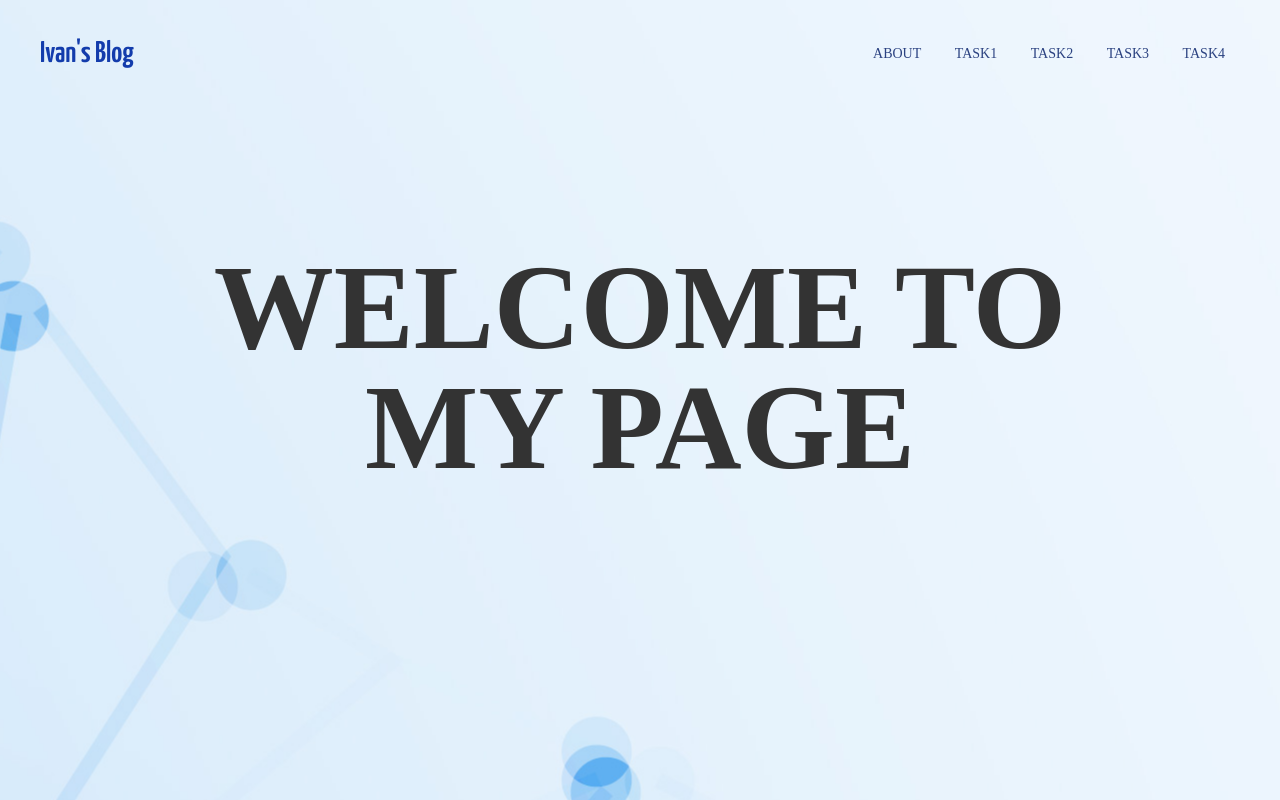
After one commit to vale91k/portfolio_project, a PHP site: page /header.php in a window 1280 px wide. The commit adds this page. Run offline with PHP 8.4, Linux system fonts and the light colour scheme.

Commit message:
3-task Создание header.php и подключение его в index.php

```diff
--- /dev/null
+++ b/header.php
@@ -0,0 +1,36 @@
+<!doctype html>
+<html lang="en">
+<head>
+    <meta charset="UTF-8">
+    <meta name="viewport"
+          content="width=device-width, user-scalable=no, initial-scale=1.0, maximum-scale=1.0, minimum-scale=1.0">
+    <meta http-equiv="X-UA-Compatible" content="ie=edge">
+    <link rel="stylesheet" href="styles/css/style.css">
+    <link href="https://fonts.googleapis.com/css2?family=Yanone+Kaffeesatz:wght@200;600&display=swap" rel="stylesheet">
+    <title>Ivan's Blog</title>
+</head>
+<body>
+<header class="header">
+    <div class="container">
+        <div class="header__inner">
+            <div class="header__logo">Ivan's Blog</div>
+            <nav class="nav">
+                <a class="nav__link" href="#">About</a>
+                <a class="nav__link" href="#">Task1</a>
+                <a class="nav__link" href="#">Task2</a>
+                <a class="nav__link" href="#">Task3</a>
+                <a class="nav__link" href="#">Task4</a>
+            </nav>
+        </div>
+    </div>
+</header>
+<div class="main_page">
+    <div class="container">
+        <div class="main_page__inner">
+        <h1 class="main_page__title">Welcome to my page</h1>
+        </div>
+    </div>
+</div>
+
+</body>
+</html>
--- a/index.php
+++ b/index.php
@@ -1,2 +1,2 @@
 <?php
-echo 'Hello World! x3';
+require_once("../new.tasks/header.php");
--- /dev/null
+++ b/lang/header.php
@@ -0,0 +1,2 @@
+<?php
+echo 1;
--- /dev/null
+++ b/styles/css/style.css
@@ -0,0 +1,100 @@
+body{
+    background: url("../images/def_back.jpg") center no-repeat;
+    font-size: 15px;
+    line-height: 1.6;
+    color: #333;
+
+}
+*:before,
+*:after{
+    box-sizing: border-box;
+
+}
+h1,h2,h3,h4,h5,h6{
+    margin: 0;
+}
+.container{
+    width: 100%;
+    max-width: 1200px;
+    margin: 0 auto;
+    font-size: 18px;
+
+}
+/* Main page */
+.main_page{
+    display: flex;
+    flex-direction: column;
+    justify-content: center;
+    width: 100%;
+    height: 90vh;
+    -webkit-background-size: cover;
+    background-size: cover;
+
+}
+.main_page__title{
+    font-size: 120px;
+    font-weight: 700;
+    text-transform: uppercase;
+    text-align: center;
+    line-height: 1;
+}
+.main_page__inner{
+    width: 100%;
+    max-width: 880px;
+    margin: 0 auto;
+}
+/* header */
+.header{
+    width: 100%;
+    padding-top: 30px;
+    position: absolute;
+    top: 0;
+    left: 0;
+    right: 0;
+    z-index: 1000;
+}
+.header__inner{
+    display: flex;
+    justify-content: space-between;
+    align-items: center;
+}
+.header__logo{
+    font-family: 'Yanone Kaffeesatz', sans-serif;
+    font-size: 30px;
+    font-weight: 700;
+    color: #133CAC;
+}
+/*nav */
+.nav{
+    font-size: 14px;
+    text-transform: uppercase;
+}
+.nav__link{
+    display: inline-block;
+    vertical-align: top;
+    margin: 0 15px;
+    position: relative;
+    color: #2B4281;
+    text-decoration: none;
+    transition: color 0.1s linear;
+}
+.nav__link:after{
+    content: "";
+    display: block;
+    width: 100%;
+    height: 3px;
+    background-color: #228653;
+    opacity: 0;
+    position: absolute;
+    top: 100%;
+    left: 0;
+    z-index: 1;
+
+    transition: opacity 0.1s linear;
+}
+.nav__link:hover{
+    color: #228653;
+}
+.nav__link:hover:after{
+    opacity: 1;
+}
```
Also changed, not shown: styles/images/def_back.jpg (added), styles/images/morroco.png (added).
